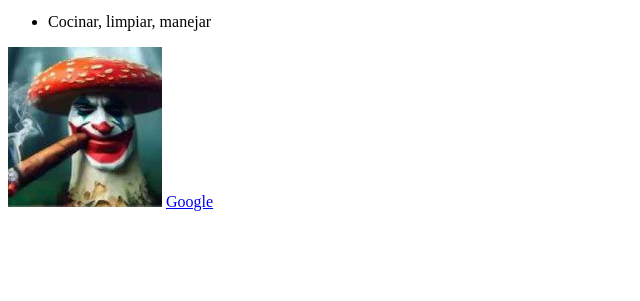
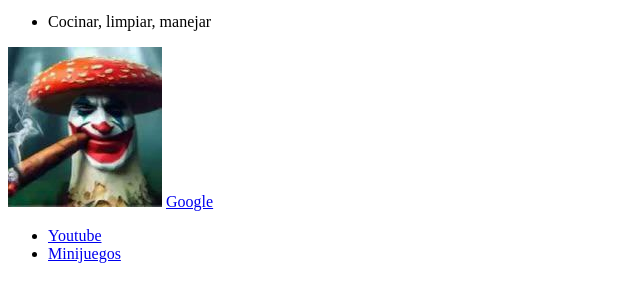
Before and after one commit to TomyLuque/ITSC, a plain HTML site: page index/index.html in a window 1280 px wide. Shown: the part 269-570 px from the top of the page, without its empty margins (0-640 px from the left). Drawn offline with Linux system fonts and the light colour scheme.

Commit message:
agrego youtube y minijuegos

```diff
--- a/index/index.html
+++ b/index/index.html
@@ -21,6 +21,10 @@
 
     </ul>
    <img src="..\img\joker.jpg" alt="prueba">
-    <a href="https://google.com">Google</a>
+    <a href="https://google.com" target="_blank">Google</a>
+    <ul>
+        <li><a href="https://youtube.com" target="_blank"> Youtube</a></li>
+        <li><a href="https://minijuegos.com" target="_blank"> Minijuegos</a></li>
+    </ul>
 </body>
 </html>
```
